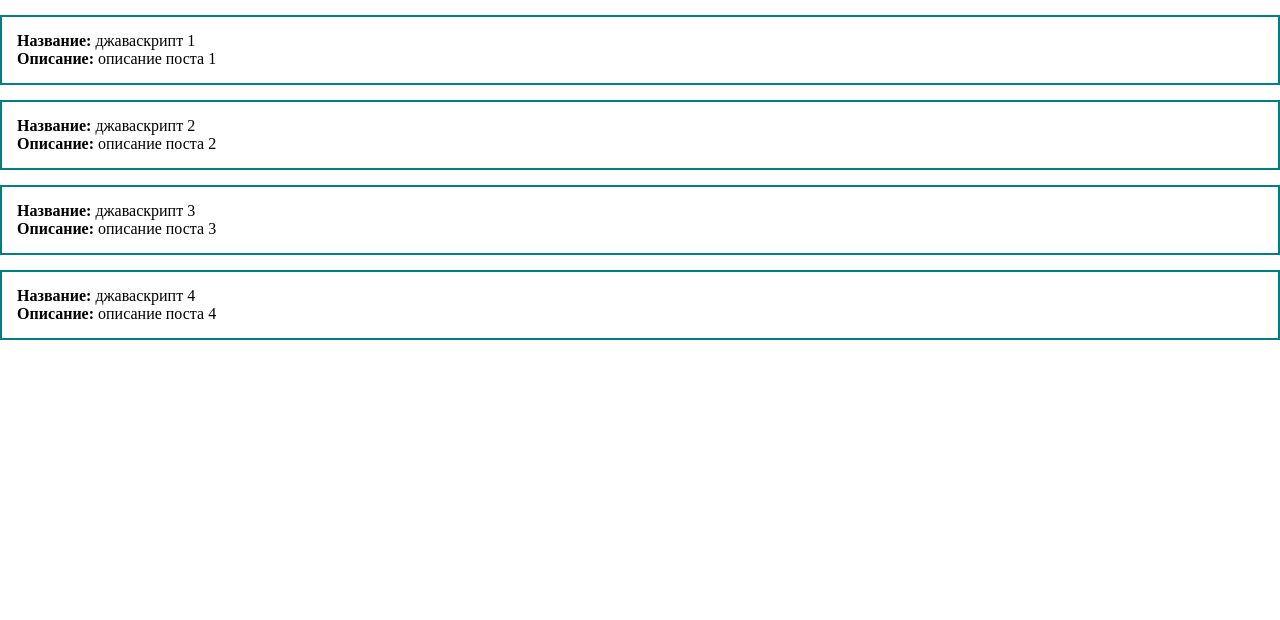
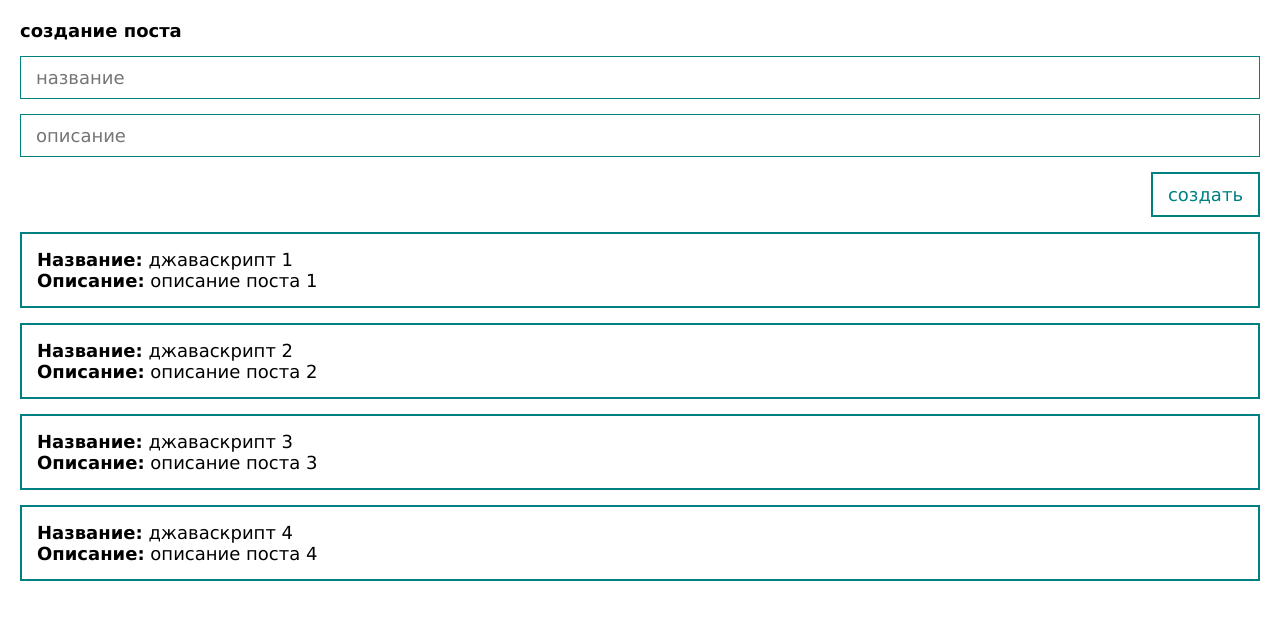
Before and after one commit to pohlebkin/vue-ulbi, a Vue app: page / in a window 1280 px wide. Shown: the top 620 px of the page. Built offline with nearby package versions, Linux system fonts and the light colour scheme.

Commit message:
форма с двухсторонним связыванием (29:40)

```diff
--- a/src/App.vue
+++ b/src/App.vue
@@ -1,5 +1,26 @@
 <template>
-    <div>
+    <div class="app">
+        <form>
+            <h4>создание поста</h4>
+            <input
+                v-bind:value="title"
+                @input="title = $event.target.value"
+                class="input"
+                type="text"
+                placeholder="название"
+            >
+            <input
+                v-bind:value="body"
+                @input="body = $event.target.value"
+                class="input"
+                type="text"
+                placeholder="описание"
+            >
+            <button
+                class="btn"
+                @click="createPost"
+            >создать</button>
+        </form>
         <div class="post" v-for="post in posts">
             <div><strong>Название:</strong> {{ post.title }}</div>
             <div><strong>Описание:</strong> {{ post.body }}</div>
@@ -16,10 +37,15 @@ export default{
                 {id: 2, title: 'джаваскрипт 2', body: 'описание поста 2', },
                 {id: 3, title: 'джаваскрипт 3', body: 'описание поста 3', },
                 {id: 4, title: 'джаваскрипт 4', body: 'описание поста 4', },
-            ]
+            ],
+            'title': '',
+            'body': '',
         }
     },
     methods: {
+        createPost(){
+
+        },
     },
 }
 </script>
@@ -29,6 +55,12 @@ export default{
     margin: 0;
     padding: 0;
     box-sizing: border-box;
+    font-family: Verdana, sans-serif;
+    font-size: 18px;
+}
+
+.app{
+    padding: 20px;
 }
 
 .post{
@@ -36,4 +68,25 @@ export default{
     border: 2px solid teal;
     margin-top: 15px;
 }
+
+form{
+    display: flex;
+    flex-direction: column;
+}
+
+.input{
+    width: 100%;
+    border: 1px solid teal;
+    padding: 10px 15px;
+    margin-top: 15px;
+}
+
+.btn{
+    margin-top: 15px;
+    align-self: flex-end;
+    padding: 10px 15px;
+    background: none;
+    color: teal;
+    border: 2px solid teal;
+}
 </style>
```
